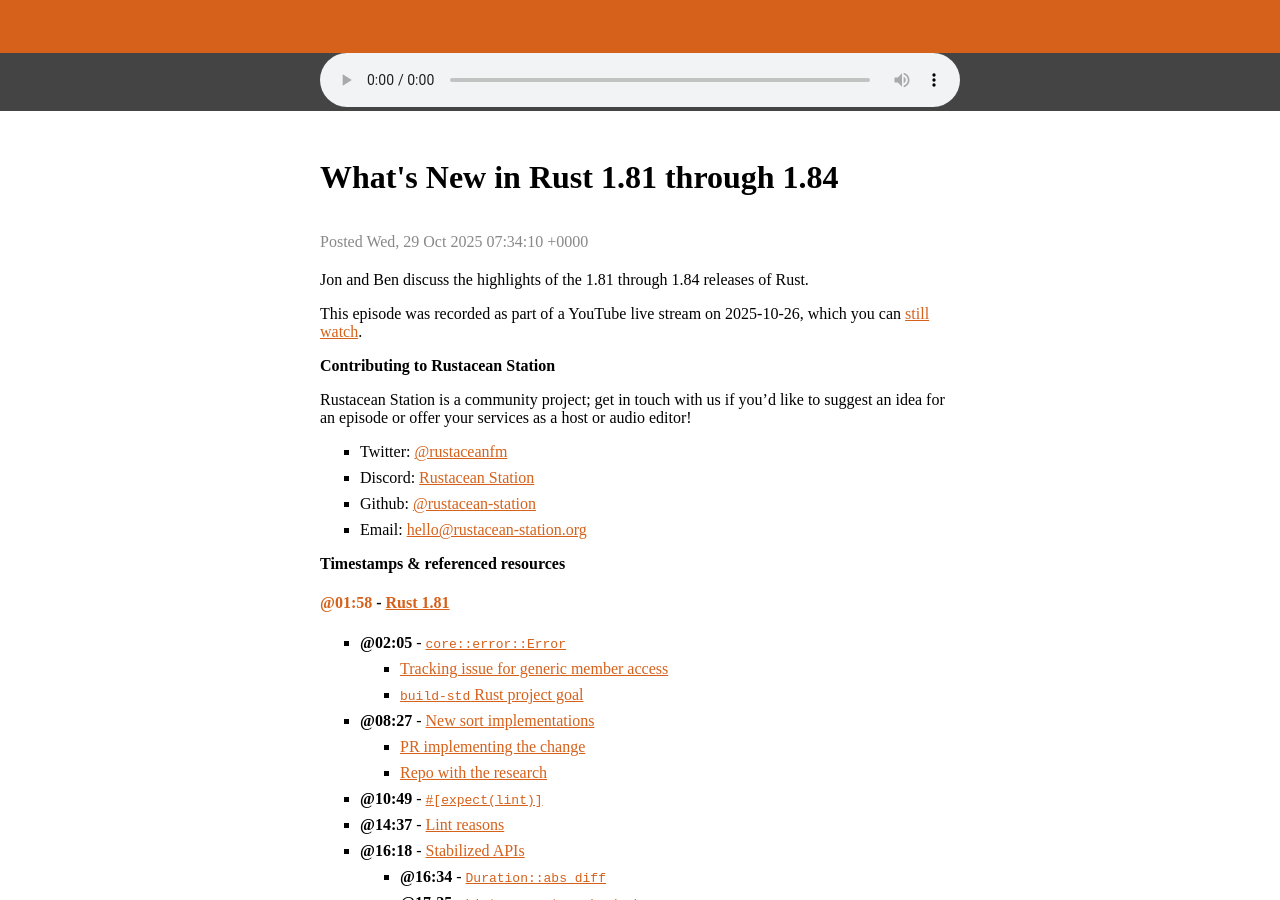
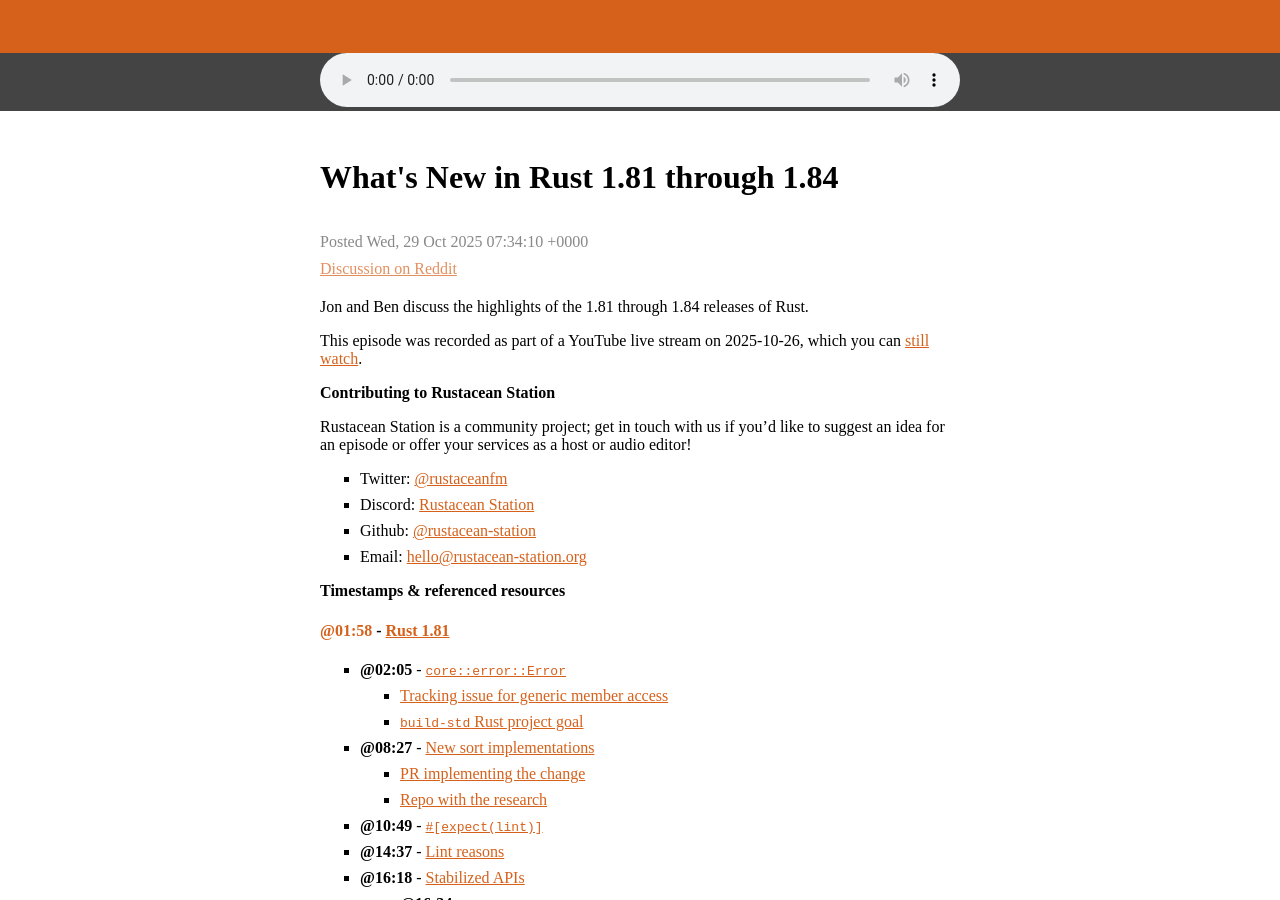
Before and after one commit to rustacean-station/rustacean-station.org, a Jekyll site: the page built from _episodes/releases/2025-10-29-rust-1.81-1.82-1.83-1.84.md, in a window 1280 px wide and 900 px high, scrolled down 392 px. Built offline with Jekyll 4.4.1, drawn with Linux system fonts in a browser that asks for light colours; some of the changed lines change nothing that is shown.

Commit message:
Add reddit link for 1.81 - 1.84 episode (#315)

```diff
--- a/_episodes/releases/2025-10-29-rust-1.81-1.82-1.83-1.84.md
+++ b/_episodes/releases/2025-10-29-rust-1.81-1.82-1.83-1.84.md
@@ -4,6 +4,7 @@
 file: https://audio.rustacean-station.org/file/rustacean-station/2025-10-29-rust-1.81-1.82-1.83-1.84.mp3
 duration: "02:03:14"
 length: "136850424"
+reddit: https://www.reddit.com/r/rust/comments/1oiydq1/whats_new_in_rust_181_through_184_rustacean/
 ---
 
 Jon and Ben discuss the highlights of the 1.81 through 1.84 releases of Rust.
```
